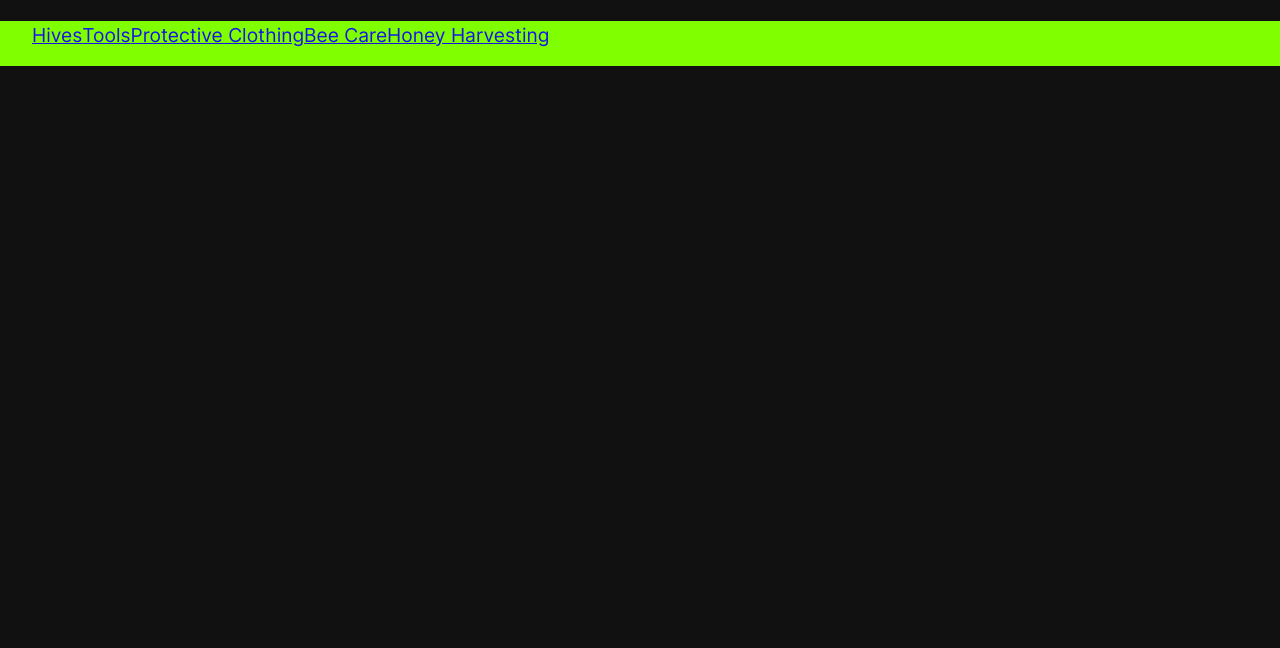
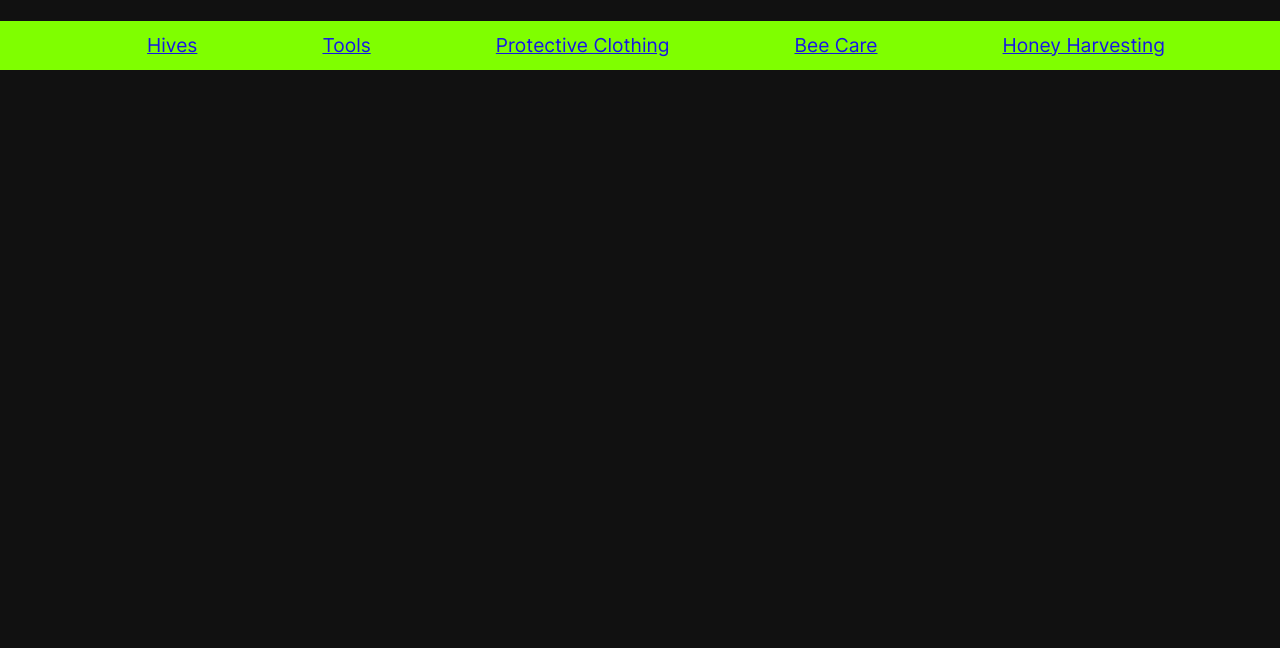
Before and after one commit to AnirudhChandan/madhuka_BEEKEEPING, a website: page pages/beekeepingSupp.html in a window 1280 px wide. Shown: the part 152-800 px from the top of the page. Drawn offline with Linux system fonts and the light colour scheme; files whose address does not match are found by name.

Commit message:
Updated Latest

```diff
--- a/pages/beekeepingSupp.css
+++ b/pages/beekeepingSupp.css
@@ -4,12 +4,6 @@
 }
 
 
-.dropdown:hover .dropdown-menu-dark {
-  display: block;
-  max-width: 0px;
-  padding: 0;
-  margin: 0;
-}
 
 .nav-item-text {
   display: flex;
--- a/pages/beekeepingSupp.html
+++ b/pages/beekeepingSupp.html
@@ -46,8 +46,13 @@
       }
 
       .menu-bar ul {
+        list-style-type: none;
+        display: flex;
+        justify-content: space-evenly;
+      }
 
-        list-style-type: none;
+      .menu-bar ul li {
+        padding: 10px;
       }
 
       .menu-bar ul li:hover .sub-menu-1 {
@@ -58,6 +63,10 @@
 
       .menu-bar ul li:hover .sub-menu-1 ul li {
         padding: 5px;
+      }
+
+      .sub-menu-1 ul {
+        display: block;
       }
 
     }
@@ -192,8 +201,8 @@
 
   <main>
 
-    <div class="menu-bar d-flex" style="background-color: chartreuse;">
-      <ul class="" style=" display: flex; justify-content: space-between;">
+    <div class="menu-bar" style="background-color: chartreuse;">
+      <ul class="">
         <li class="active"><a href="#">Hives</a>
           <div class="sub-menu-1">
             <ul>
```
